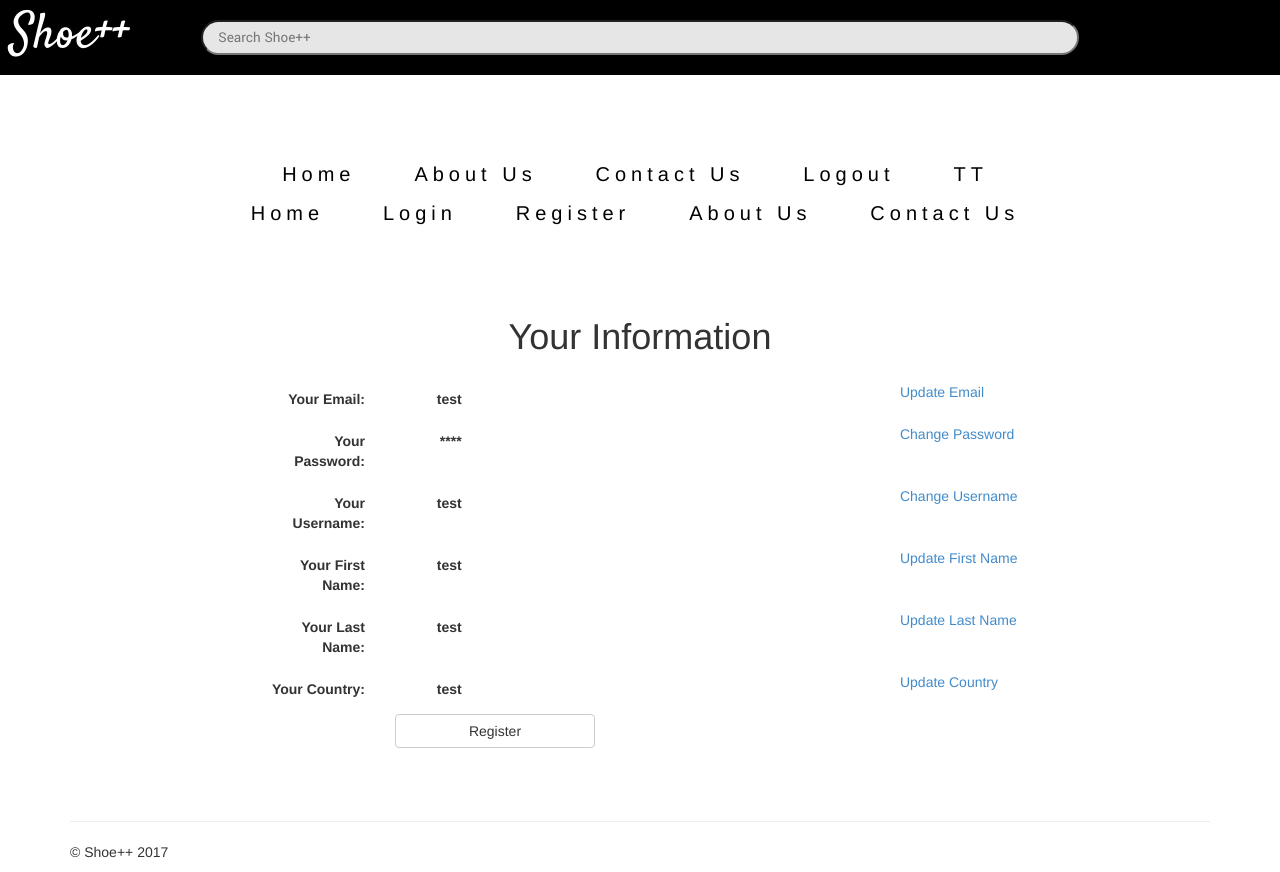
After one commit to banujan59/htdocs, a PHP site: template app/views/Home/userInfo.php in a window 1280 px wide. The commit adds this page. Run offline with PHP 8.4, Linux system fonts and the light colour scheme; the template is opened without the code that fills it, so the values that code supplies are empty.

Commit message:
User Info Creation

```diff
--- /dev/null
+++ b/app/views/Home/userInfo.php
@@ -0,0 +1,125 @@
+<!DOCTYPE HTML>
+<html>
+	<head>
+		<title>Shoe++ - Register</title>
+		<meta charset="utf-8"/>
+		<link rel="icon" href="../resources/images/logo.png">
+
+		<!-- Style sheets -->
+		<link rel="stylesheet" href="../resources/css/bootstrap.min.css"/>
+		<link rel="stylesheet" href="../resources/css/style.css"/>
+		<link rel="stylesheet" href="../resources/css/forms.css"/>
+
+		<!-- Fonts -->
+		<link href="https://fonts.googleapis.com/css?family=Josefin+Slab" rel="stylesheet"/>
+		<link href="https://fonts.googleapis.com/css?family=Yantramanav" rel="stylesheet">
+		<link href="https://fonts.googleapis.com/css?family=Satisfy" rel="stylesheet">
+
+		<!-- Scripts -->
+		<script src="../resources/js/jquery-1.10.2.min.js"></script>
+		<script src="../resources/js/register.js"></script>
+	</head>
+
+	<body>
+		<div class="topBar">
+			<div class="logo">Shoe++</div>
+			<div class="container">
+				<div class="row">
+					<form>
+						<input type="text" placeholder="Search Shoe++">
+					</form>
+				</div>
+			</div>
+		</div>
+
+			<br/><br/><br/><br/><br/><br/><br/><br/>
+		<div class="container">
+			<div class="row">
+			<nav>
+				<script>
+					$("nav").load("../resources/navbar.php");
+				</script>
+			</nav>
+			</div>
+				<br/><br/><br/>
+			<div class="row">
+				<div class="col-md-2"></div>
+				<div class="col-md-8">
+						<header class="formHeader">
+							<h1>Your Information</h1>
+						</header>
+						<form method="post" class="form-horizontal">
+							<div class="form-group">
+								<label class="control-label col-sm-2" for="email">Your Email:</label>
+								<div class="inputContainer col-sm-8">
+									<label class="control-label col-sm-2" for="email">test</label>
+								</div>
+								<a href="/home/logout">Update Email</a>
+							</div>
+
+							<div class="form-group">
+								<label class="control-label col-sm-2" for="pwd">Your Password:</label>
+								<div class="inputContainer col-sm-8">
+									<label class="control-label col-sm-2" for="pwd">****</label>
+								</div>
+								<a href="/home/logout">Change Password</a>
+							</div>
+
+							<div class="form-group">
+								<label class="control-label col-sm-2" for="pwd">Your Username:</label>
+								<div class="inputContainer col-sm-8">
+									<label class="control-label col-sm-2" for="email">test</label>
+								</div>
+								<a href="/home/logout">Change Username</a>
+							</div>
+
+							<div class="form-group">
+								<label class="control-label col-sm-2" for="pwd">Your First Name:</label>
+								<div class="inputContainer col-sm-8">
+									<label class="control-label col-sm-2" for="email">test</label>
+								</div>
+								<a href="/home/logout">Update First Name</a>
+							</div>
+
+							<div class="form-group">
+								<label class="control-label col-sm-2" for="pwd">Your Last Name:</label>
+								<div class="inputContainer col-sm-8">
+									<label class="control-label col-sm-2" for="email">test</label>
+								</div>
+								<a href="/home/logout">Update Last Name</a>
+							</div>
+
+							<div class="form-group">
+								<label class="control-label col-sm-2" for="pwd">Your Country:</label>
+								<div class="inputContainer col-sm-8">
+									<label class="control-label col-sm-2" for="email">test</label>
+								</div>
+								<a href="/home/logout">Update Country</a>
+							</div>
+
+							<div class="form-group">
+								<div class="col-sm-offset-2 col-sm-10">
+									<button id="registerUserButton" type="submit" class="btn btn-default">Register</button>
+								</div>
+							</div>
+
+							<div class="form-group">
+								<div class="col-sm-offset-2 col-sm-10">
+									<span class="serverOutput">Section reserved for server errors.</span>
+								</div>
+							</div>
+						</form>
+				</div> <!-- End col -->
+			</div> <!-- End row -->
+
+
+			<hr/>
+
+			<footer>
+				<p>&copy; Shoe++ 2017</p>
+			</footer>
+
+		</div><!--/.container-->
+
+	</body>
+</html>
--- a/resources/navbar.php
+++ b/resources/navbar.php
@@ -9,6 +9,7 @@
 				<li><a href="/home/about">About Us</a></li>
 				<li><a href="/home/contact">Contact Us</a></li>
 				<li><a href="/home/logout">Logout</a></li>
+				<li><a href="/home/userInfo">T<?phpecho $_SESSION["uname"]?>T</a></li>
 			</ul>
 		<?php
 	}
```
